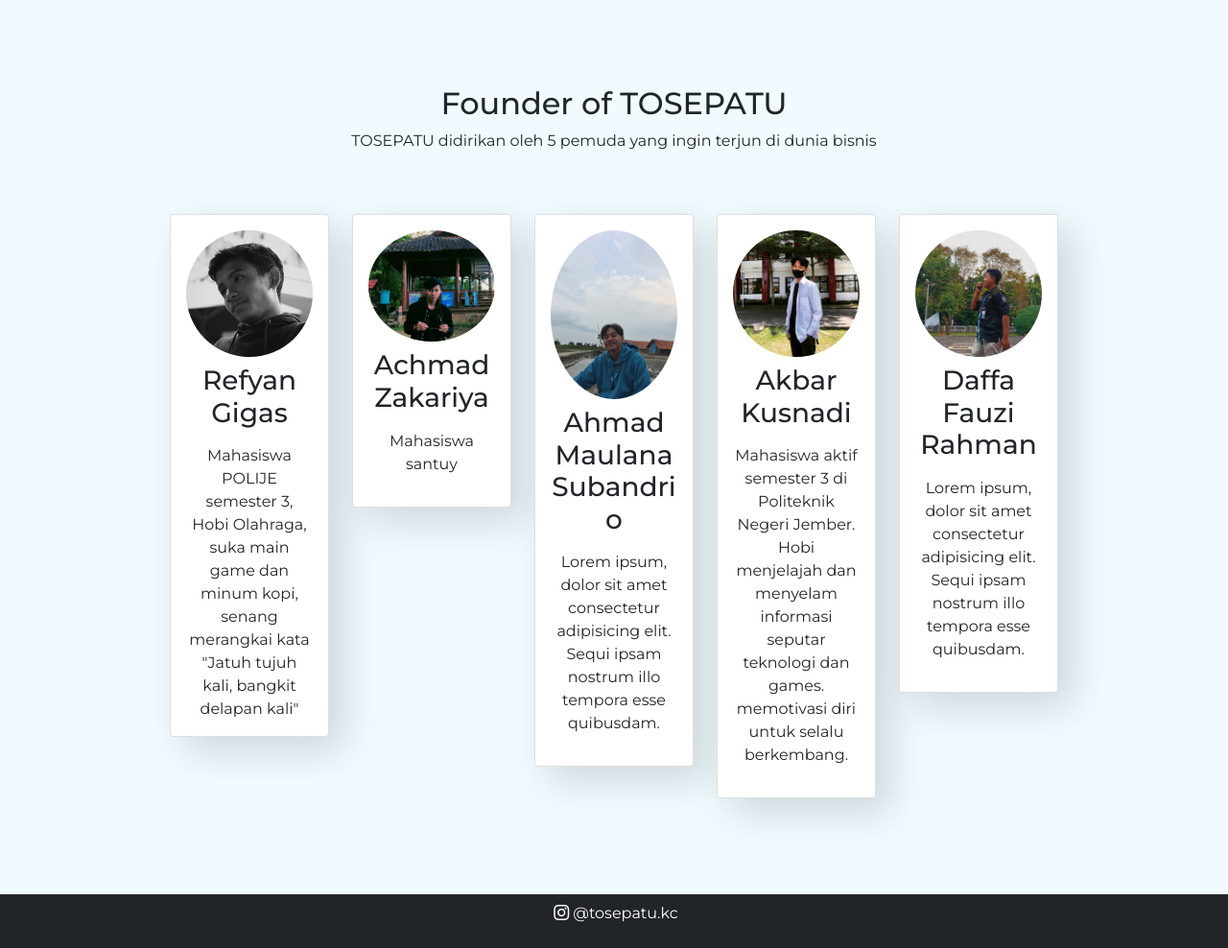
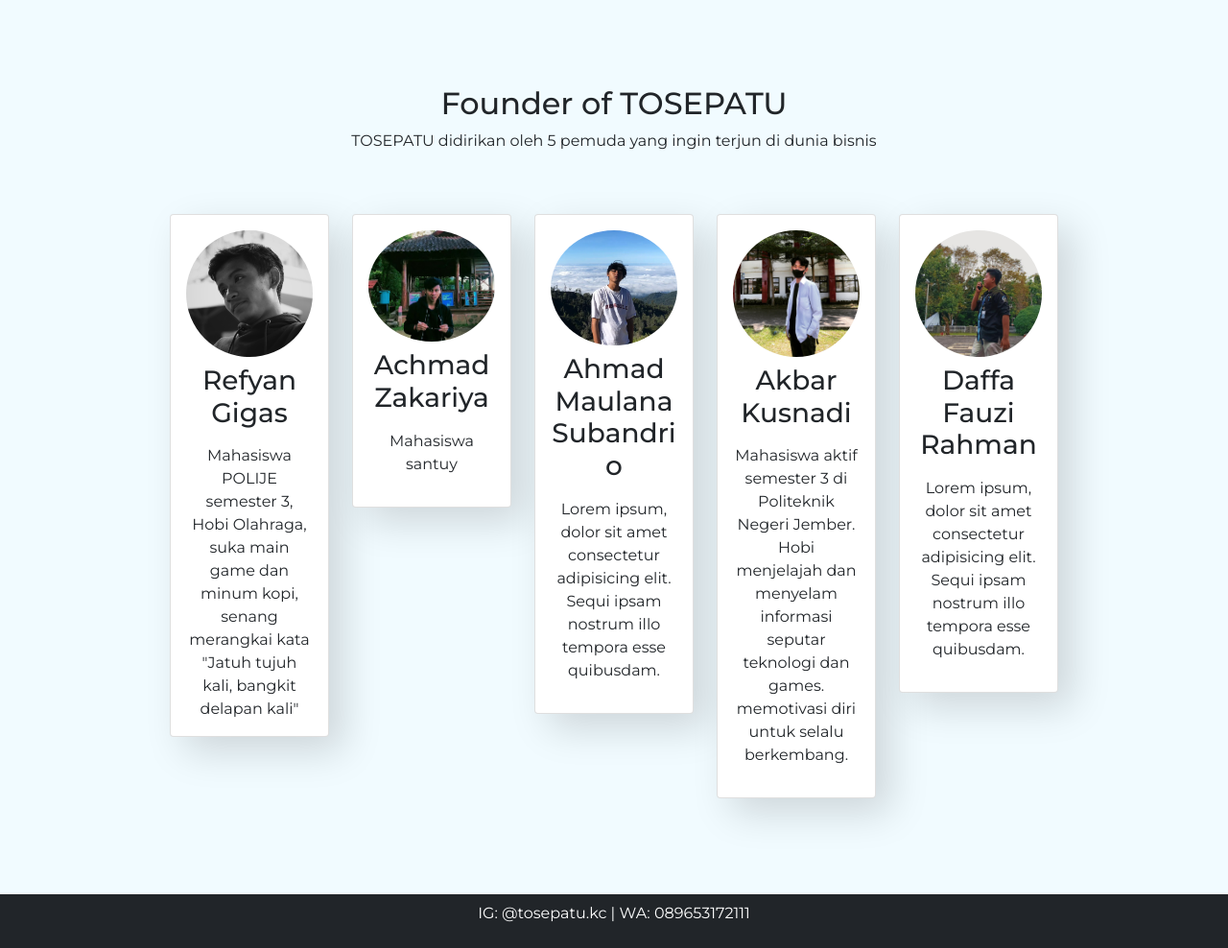
Before and after one commit to refyangigas/tosepatu, a PHP site: page / in a window 1280 px wide. Shown: the part 3564-4552 px from the top of the page at 96% size. Run offline with PHP 8.4, Linux system fonts and the light colour scheme; some libraries are stand-ins or nearby versions.

Commit message:
change img

```diff
--- a/index.php
+++ b/index.php
@@ -259,7 +259,7 @@
                 <div class="col-5 col-md-2 col-lg-2">
                     <div class="card text-center">
                         <div class="card-body">
-                          <img src="img/bangla.jpeg" alt="" class="w-60 img-fluid rounded-circle">
+                          <img src="img/bangla.jpg" alt="" class="w-60 img-fluid rounded-circle">
                         <h3 class="card-title py-2">Ahmad Maulana Subandrio</h3>
                         <p class="card-text">Lorem ipsum, dolor sit amet consectetur adipisicing elit. Sequi ipsam nostrum illo tempora esse quibusdam.</p>
                         <p class="socials">
@@ -301,7 +301,7 @@
       <!-- footer starts -->
       <footer class="bg-dark p-2 text-center">
           <div class="container">
-              <p class="text-white"><i class="bi bi-instagram text-white mx-1"></i>@tosepatu.kc</p>
+              <p class="text-white"></i> IG: @tosepatu.kc | WA: 089653172111</p>
           </div>
       </footer>
       <!-- footer ends -->
```
Also changed, not shown: img/bangla.jpeg (deleted), img/bangla.jpg (added), img/bangla1.jpg (added).
